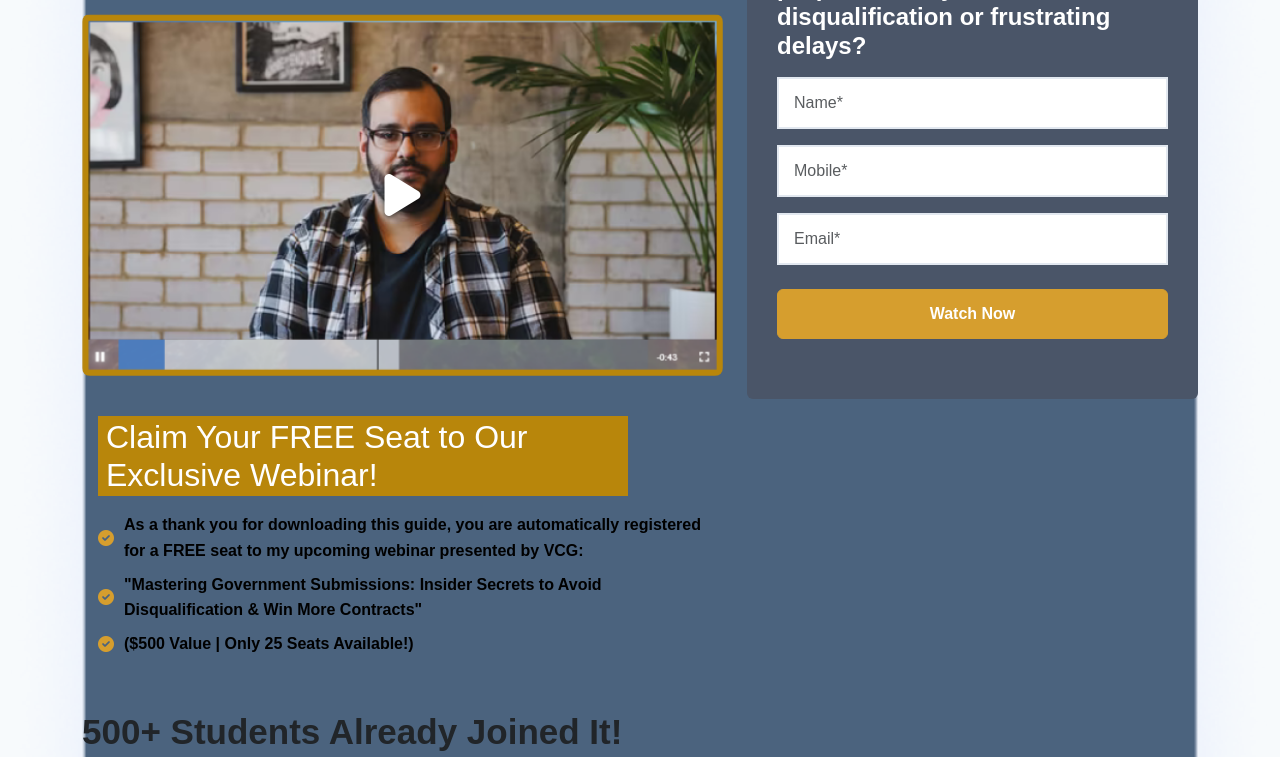
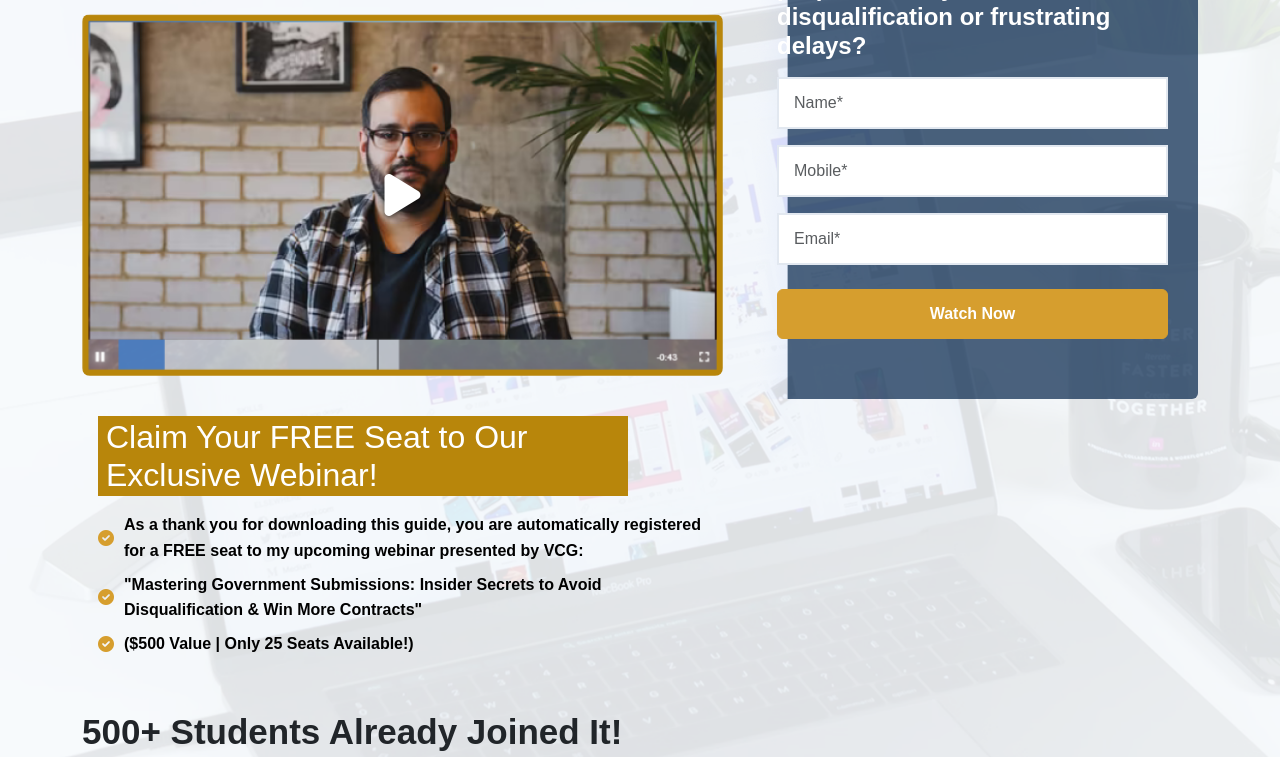
Before and after one commit to Yakshkumar-Patel/pet-layout, a plain HTML site: page index.html in a window 1280 px wide. Shown: the part 398-1155 px from the top of the page. Drawn offline with nearby package versions, Linux system fonts and the light colour scheme; a web font is replaced by a local one.

Commit message:
Update index.html

```diff
--- a/index.html
+++ b/index.html
@@ -50,8 +50,11 @@
         .bg-light-gray {
             background-color: #f7fafc;
         }
+        .bg-primary-blue {
+            background-image: url("assets/Group 427318023.png");
+        }
         .bg-light-gray.py-5.sec-1 {
-            background-image: url("assets/Group 427318023.png");
+            background-image: url("assets/asdasdsad.png");
             background-position: center;
             background-repeat: no-repeat;
             background-size: cover;
@@ -87,9 +90,7 @@
         nav.navbar.navbar-light.bg-white.py-3 {
             background-color: transparent !important;
         }
-        .bg-primary-blue {
-            background-color: var(--primary-blue);
-        }
+
 
         .btn-gold {
             background-color: var(--accent-gold);
```
